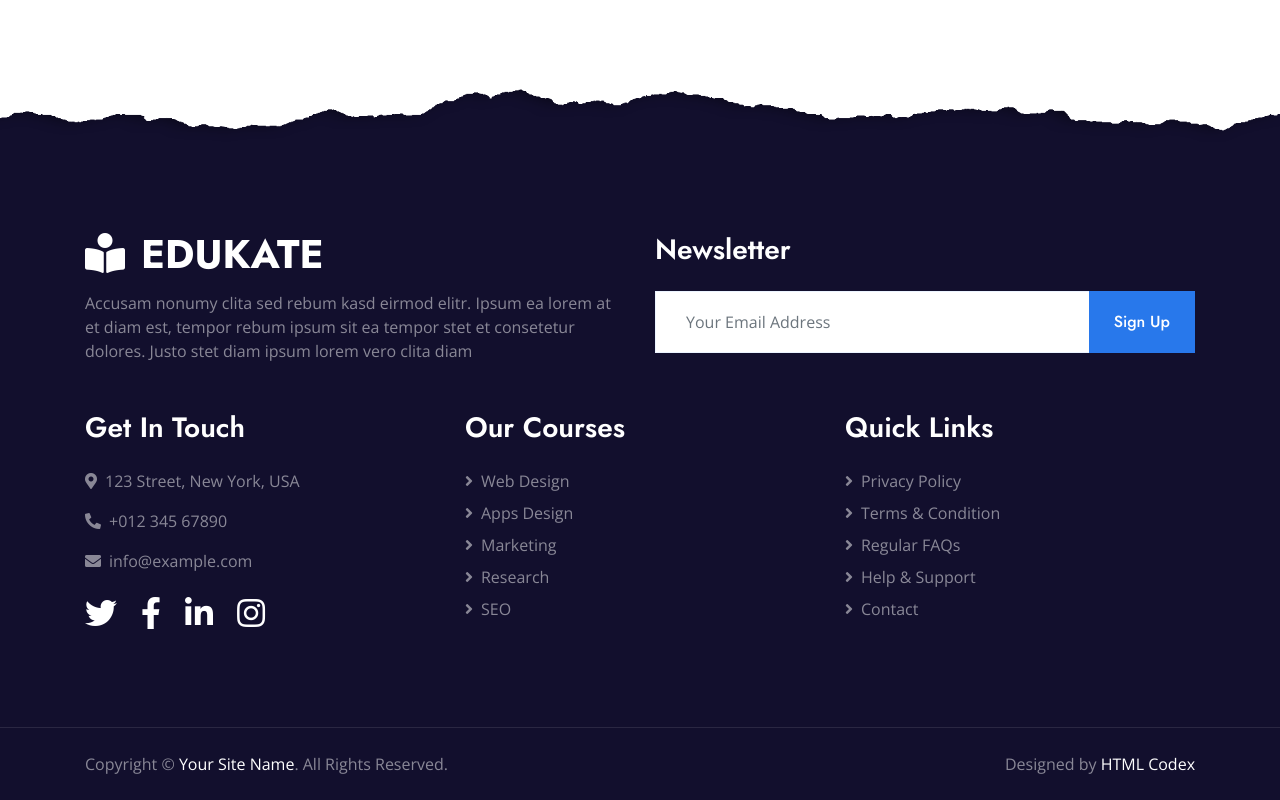
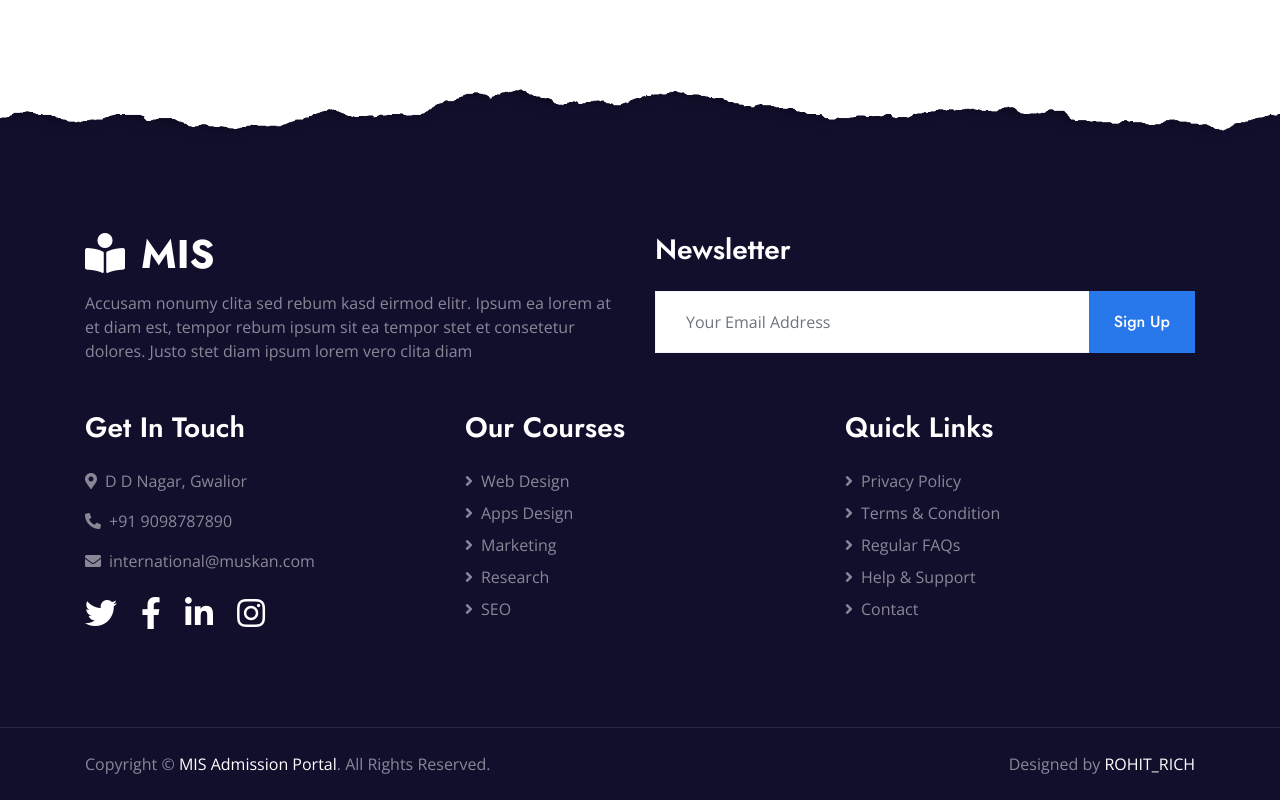
Before and after one commit to ROHIT-RICH/School, a plain HTML site: page contact.html in a window 1280 px wide. Shown: the part 1389-2189 px from the top of the page. Drawn offline with nearby package versions, Linux system fonts and the light colour scheme; a script that the page names is missing.

Commit message:
Update contact.html

```diff
--- a/contact.html
+++ b/contact.html
@@ -31,9 +31,9 @@
         <div class="row py-2 px-lg-5">
             <div class="col-lg-6 text-center text-lg-left mb-2 mb-lg-0">
                 <div class="d-inline-flex align-items-center text-white">
-                    <small><i class="fa fa-phone-alt mr-2"></i>+012 345 6789</small>
+                    <small><i class="fa fa-phone-alt mr-2"></i>+91 9283764890</small>
                     <small class="px-3">|</small>
-                    <small><i class="fa fa-envelope mr-2"></i>info@example.com</small>
+                    <small><i class="fa fa-envelope mr-2"></i>international@muskan.com</small>
                 </div>
             </div>
             <div class="col-lg-6 text-center text-lg-right">
@@ -64,7 +64,7 @@
     <div class="container-fluid p-0">
         <nav class="navbar navbar-expand-lg bg-white navbar-light py-3 py-lg-0 px-lg-5">
             <a href="index.html" class="navbar-brand ml-lg-3">
-                <h1 class="m-0 text-uppercase text-primary"><i class="fa fa-book-reader mr-3"></i>Edukate</h1>
+                <h1 class="m-0 text-uppercase text-primary"><i class="fa fa-book-reader mr-3"></i>MIS</h1>
             </a>
             <button type="button" class="navbar-toggler" data-toggle="collapse" data-target="#navbarCollapse">
                 <span class="navbar-toggler-icon"></span>
@@ -197,7 +197,7 @@
             <div class="row">
                 <div class="col-md-6 mb-5">
                     <a href="index.html" class="navbar-brand">
-                        <h1 class="mt-n2 text-uppercase text-white"><i class="fa fa-book-reader mr-3"></i>Edukate</h1>
+                        <h1 class="mt-n2 text-uppercase text-white"><i class="fa fa-book-reader mr-3"></i>MIS</h1>
                     </a>
                     <p class="m-0">Accusam nonumy clita sed rebum kasd eirmod elitr. Ipsum ea lorem at et diam est, tempor rebum ipsum sit ea tempor stet et consetetur dolores. Justo stet diam ipsum lorem vero clita diam</p>
                 </div>
@@ -216,9 +216,9 @@
             <div class="row">
                 <div class="col-md-4 mb-5">
                     <h3 class="text-white mb-4">Get In Touch</h3>
-                    <p><i class="fa fa-map-marker-alt mr-2"></i>123 Street, New York, USA</p>
-                    <p><i class="fa fa-phone-alt mr-2"></i>+012 345 67890</p>
-                    <p><i class="fa fa-envelope mr-2"></i>info@example.com</p>
+                    <p><i class="fa fa-map-marker-alt mr-2"></i>D D Nagar, Gwalior</p>
+                    <p><i class="fa fa-phone-alt mr-2"></i>+91 9098787890</p>
+                    <p><i class="fa fa-envelope mr-2"></i>international@muskan.com</p>
                     <div class="d-flex justify-content-start mt-4">
                         <a class="text-white mr-4" href="#"><i class="fab fa-2x fa-twitter"></i></a>
                         <a class="text-white mr-4" href="#"><i class="fab fa-2x fa-facebook-f"></i></a>
@@ -253,11 +253,11 @@
         <div class="container">
             <div class="row">
                 <div class="col-md-6 text-center text-md-left mb-3 mb-md-0">
-                    <p class="m-0">Copyright &copy; <a class="text-white" href="#">Your Site Name</a>. All Rights Reserved.
+                    <p class="m-0">Copyright &copy; <a class="text-white" href="#">MIS Admission Portal</a>. All Rights Reserved.
                     </p>
                 </div>
                 <div class="col-md-6 text-center text-md-right">
-                    <p class="m-0">Designed by <a class="text-white" href="https://htmlcodex.com">HTML Codex</a>
+                    <p class="m-0">Designed by <a class="text-white">ROHIT_RICH</a>
                     </p>
                 </div>
             </div>
```
